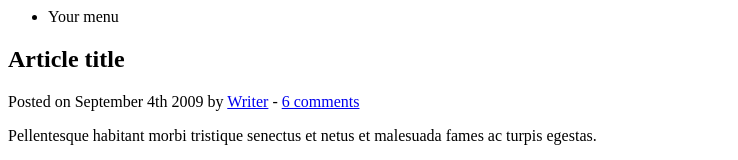
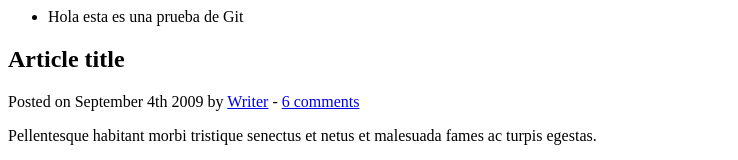
Before and after one commit to HildaPech/Vipers-Squads, a plain HTML site: page Index.html in a window 1280 px wide. Shown: the top 160 px of the page, without its empty margins (0-738 px from the left). Drawn offline with Linux system fonts and the light colour scheme.

Commit message:
Se modifico Index.html

```diff
--- a/Index.html
+++ b/Index.html
@@ -10,7 +10,7 @@
 	<header>
 		<nav>
 			<ul>
-				<li>Your menu</li>
+				<li>Hola esta es una prueba de Git</li>
 			</ul>
 		</nav>
 	</header>
```
